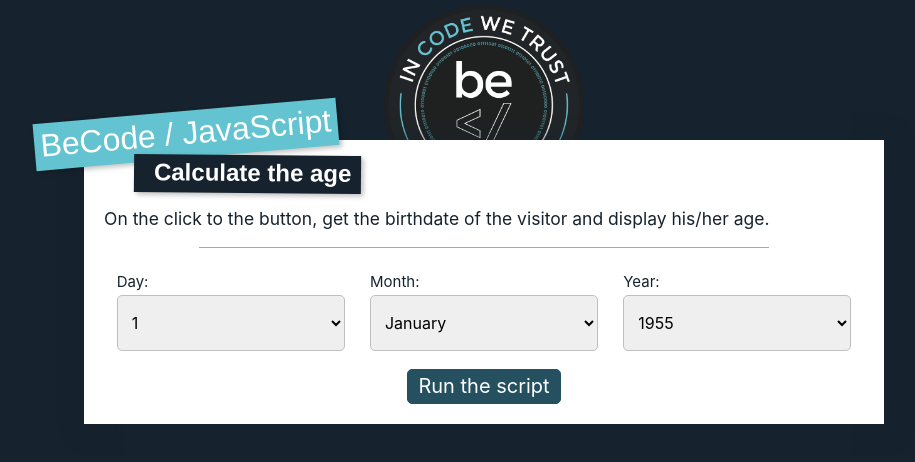
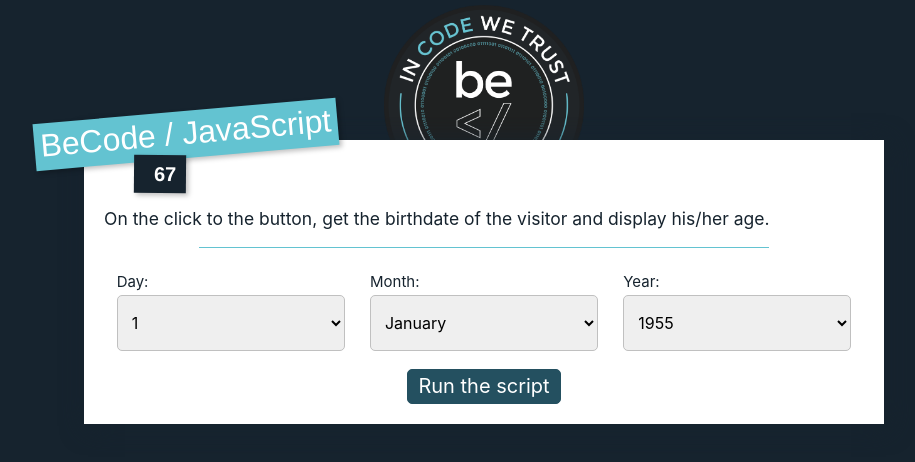
Before and after one commit to PabloGP18/Javascript_course, a website: page js-complete-course/03-dates/03-age-by-select/index.html in a window 1280 px wide. Both pictures are taken after a click on the button "Run the script". Shown: the whole page, without its empty margins (156-1071 px from the left). Drawn offline with Linux system fonts and the light colour scheme.

Commit message:
Exercise 3.3 done / Chapter 3 done

```diff
--- a/js-complete-course/03-dates/03-age-by-select/index.html
+++ b/js-complete-course/03-dates/03-age-by-select/index.html
@@ -13,7 +13,7 @@
             <header>
                 <h1>BeCode / JavaScript</h1>
                 <h2>
-                    <strong>Calculate the age</strong>
+                    <strong id="target">Calculate the age</strong>
                 </h2>
             </header>
             <div class="content">
--- a/js-complete-course/03-dates/03-age-by-select/script.js
+++ b/js-complete-course/03-dates/03-age-by-select/script.js
@@ -9,8 +9,27 @@
 // NOTE: don't focus on the existing code structure for now.
 // You will have time to focus on it later.
 
-(function() {
 
-    // your code here
+const button = document.getElementById('run').addEventListener('click', calcAge);
 
-})();
+function calcAge(){
+
+    let day = document.getElementById('dob-day').value;
+    let month = document.getElementById('dob-month').value;
+    let year = document.getElementById('dob-year').value;
+
+    let dateInput = new Date(year, month, day)
+
+    let dateNow = new Date();
+
+    let calcYear = dateNow.getFullYear() - dateInput.getFullYear();
+    let calcMonth = dateNow.getMonth() - dateInput.getMonth() +1;
+    let calcDay = dateNow.getDay() - dateInput.getDay() + 1;
+    //this shows your age in a pop up//
+    //tried to do also months and days but it doesn't work 100%//
+    //alert(`You are: ${calcYear} years, ${calcMonth} months and ${calcDay} days old`);//
+    //this pop up only shows years//
+    alert(`You are: ${calcYear} years old`);
+    //this is a way to show your age in the HTML//
+    document.getElementById('target').innerHTML = calcYear;
+};
```
